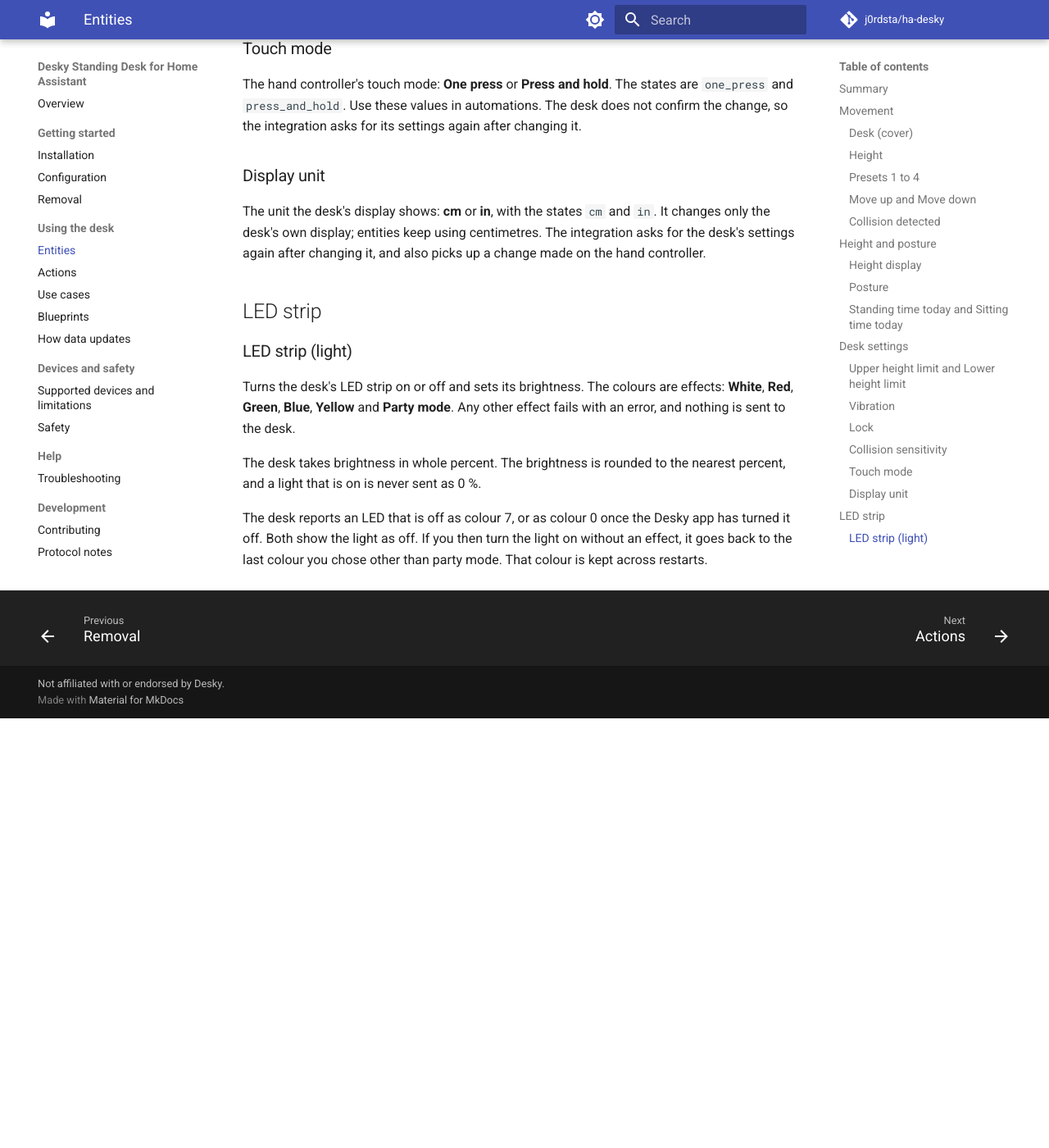
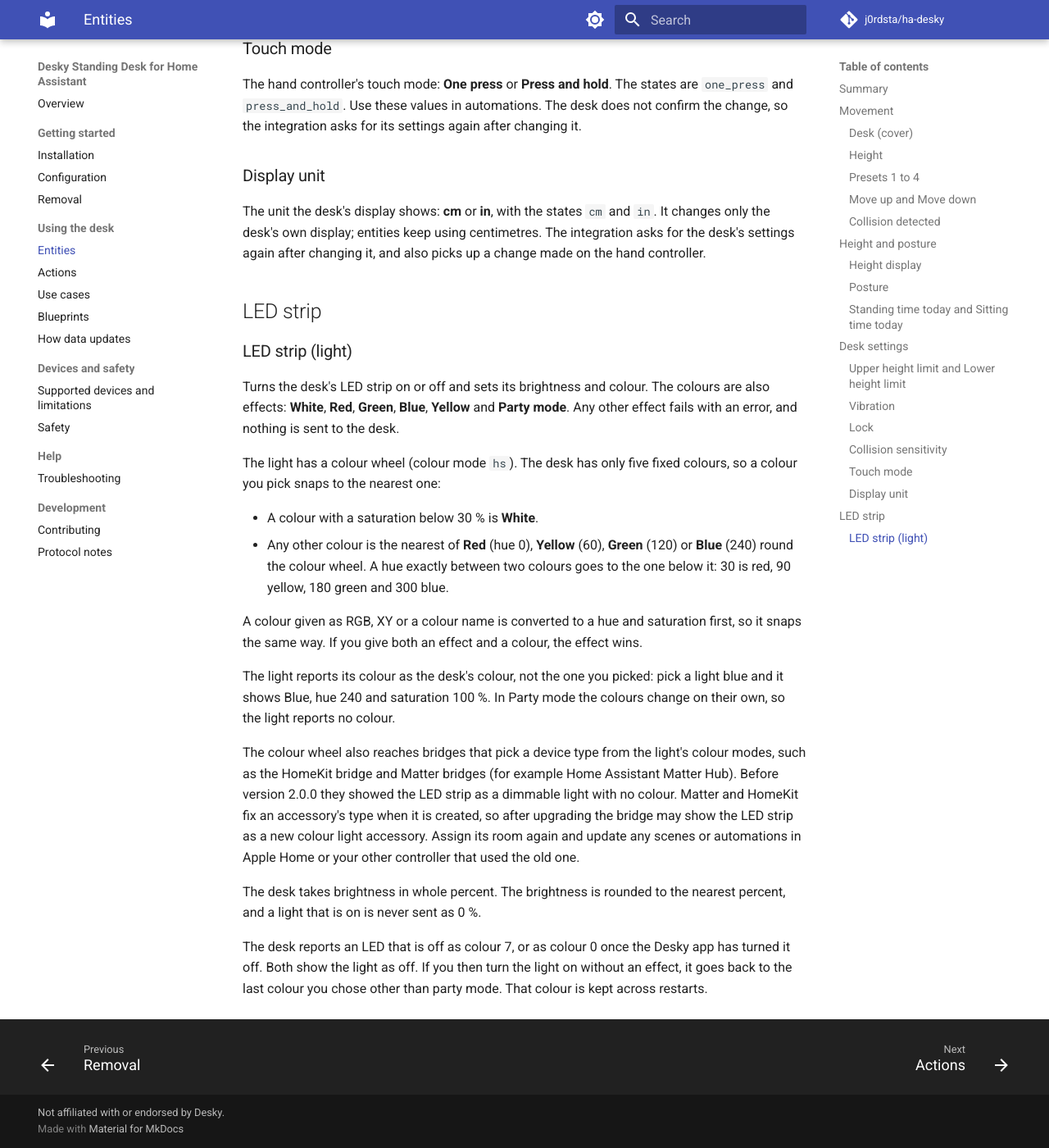
Before and after one commit to j0rdsta/ha-desky, an MkDocs documentation site: the page built from docs/entities.md, in a window 1280 px wide and 1400 px high, scrolled down 4524 px. Shown: the whole window at 82% size. Built offline with MkDocs 1.6.1 and Material for MkDocs 9.7.7, drawn with Linux system fonts in a browser that asks for light colours; comment, search, counter and statistics services are not loaded; before the commit the page ends 5400 px from its top, so only the background shows below that.

Commit message:
docs: colour wheel for the LED strip
Co-Authored-By: Claude Opus 5.5 <noreply@anthropic.com>

```diff
--- a/docs/entities.md
+++ b/docs/entities.md
@@ -168,9 +168,31 @@ settings again after changing it, and also picks up a change made on the hand co
 
 ### LED strip (light)
 
-Turns the desk's LED strip on or off and sets its brightness. The colours are effects: **White**,
-**Red**, **Green**, **Blue**, **Yellow** and **Party mode**. Any other effect fails with an error,
-and nothing is sent to the desk.
+Turns the desk's LED strip on or off and sets its brightness and colour. The colours are also
+effects: **White**, **Red**, **Green**, **Blue**, **Yellow** and **Party mode**. Any other effect
+fails with an error, and nothing is sent to the desk.
+
+The light has a colour wheel (colour mode `hs`). The desk has only five fixed colours, so a colour
+you pick snaps to the nearest one:
+
+- A colour with a saturation below 30 % is **White**.
+- Any other colour is the nearest of **Red** (hue 0), **Yellow** (60), **Green** (120) or
+  **Blue** (240) round the colour wheel. A hue exactly between two colours goes to the one below
+  it: 30 is red, 90 yellow, 180 green and 300 blue.
+
+A colour given as RGB, XY or a colour name is converted to a hue and saturation first, so it snaps
+the same way. If you give both an effect and a colour, the effect wins.
+
+The light reports its colour as the desk's colour, not the one you picked: pick a light blue and it
+shows Blue, hue 240 and saturation 100 %. In Party mode the colours change on their own, so the
+light reports no colour.
+
+The colour wheel also reaches bridges that pick a device type from the light's colour modes, such
+as the HomeKit bridge and Matter bridges (for example Home Assistant Matter Hub). Before version
+2.0.0 they showed the LED strip as a dimmable light with no colour. Matter and HomeKit fix an
+accessory's type when it is created, so after upgrading the bridge may show the LED strip as a new
+colour light accessory. Assign its room again and update any scenes or automations in Apple Home or
+your other controller that used the old one.
 
 The desk takes brightness in whole percent. The brightness is rounded to the nearest percent, and
 a light that is on is never sent as 0 %.
```
Also changed, not shown: CLAUDE.md (+2 -2 lines), 1 other file.
